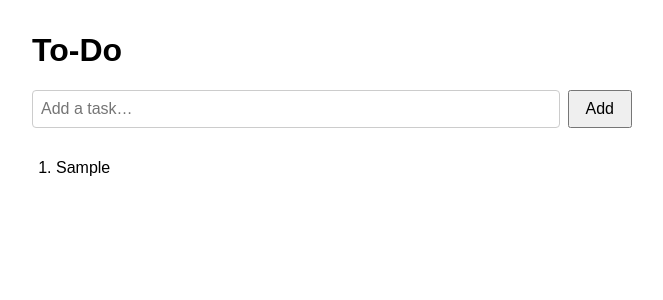
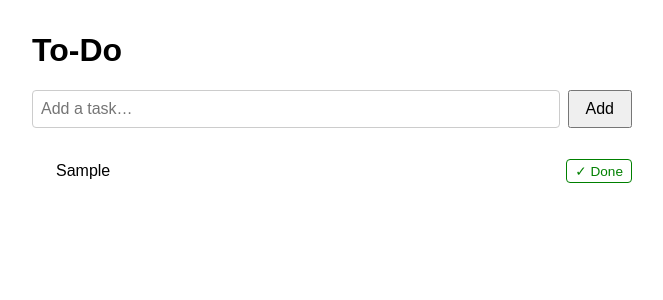
Before and after one commit to C295643/vue-awesome-app, a Vue app: page / in a window 1280 px wide. Both pictures are taken after typing "Sample" into the empty fields and a click on the button "Add". Shown: the top 300 px of the page, without its empty margins (308-971 px from the left). Built offline with nearby package versions, Linux system fonts and the light colour scheme; the HTML template or start-up script is replaced by a standard one.

Commit message:
feat: complete task removes from active list (chunk 2)

```diff
--- a/src/App.vue
+++ b/src/App.vue
@@ -3,12 +3,18 @@ import { ref } from 'vue'
 
 const newTask = ref('')
 const tasks = ref<string[]>([])
+const done = ref<string[]>([])
 
 function addTask() {
   const text = newTask.value.trim()
   if (!text) return
   tasks.value.push(text)
   newTask.value = ''
+}
+
+function completeTask(index: number) {
+  const [task] = tasks.value.splice(index, 1)
+  done.value.push(task)
 }
 </script>
 
@@ -28,7 +34,8 @@ function addTask() {
 
     <ol v-if="tasks.length">
       <li v-for="(task, index) in tasks" :key="index">
-        {{ task }}
+        <span>{{ task }}</span>
+        <button class="complete-btn" @click="completeTask(index)">✓ Done</button>
       </li>
     </ol>
 
@@ -69,7 +76,20 @@ ol {
 }
 
 li {
+  display: flex;
+  justify-content: space-between;
+  align-items: center;
   padding: 0.4rem 0;
   font-size: 1rem;
 }
+
+.complete-btn {
+  font-size: 0.85rem;
+  color: green;
+  background: none;
+  border: 1px solid green;
+  border-radius: 4px;
+  padding: 0.2rem 0.5rem;
+  cursor: pointer;
+}
 </style>
```
